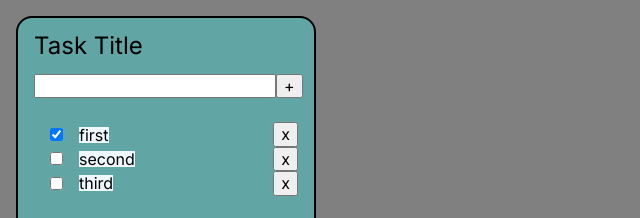
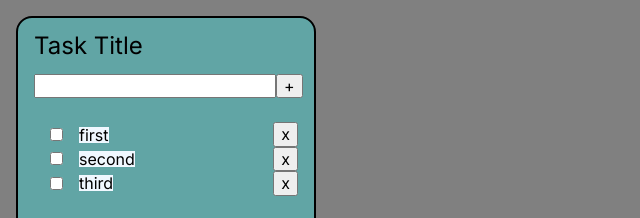
Before and after one commit to osipikav/todo-list, a React (Vite) app: page / in a window 1280 px wide. Shown: the top 218 px of the page, without its empty margins (0-640 px from the left). Built offline with nearby package versions, Linux system fonts and the light colour scheme.

Commit message:
feat: checkbox changing

```diff
--- a/src/app/index.tsx
+++ b/src/app/index.tsx
@@ -12,10 +12,10 @@ export const App = () => {
     { id: v1(), title: 'second', isDone: false },
     { id: v1(), title: 'third', isDone: false },
   ];
-  console.log('initTasks :>> ', initTasks);
 
   const [tasks, setTasks] = useState(initTasks);
   const [filter, setFilter] = useState<FilterValueTypes>('all');
+  // const [isDone, setIsDone] = useState(false);
 
   function removeTask(id: string) {
     const filtredTasks = tasks.filter((t) => t.id !== id);
@@ -31,6 +31,17 @@ export const App = () => {
     const newTask: PropsType = { id: v1(), title: titleValue, isDone: false };
     const newTasks = [newTask, ...tasks];
     setTasks(newTasks);
+  }
+
+  function changeIsDone(taskId: string) {
+    // console.log('object :>> ', !isDone);
+    const task = tasks.find((t) => t.id === taskId);
+    if (task) {
+      task.isDone = !task.isDone;
+    }
+    setTasks(tasks);
+    console.log('task :>> ', task);
+    // setIsDone(!isDone);
   }
 
   let tasksForTodoList = tasks;
@@ -50,6 +61,7 @@ export const App = () => {
         removeTask={removeTask}
         changeFilter={changeFilter}
         addTask={addTask}
+        changeIsDone={changeIsDone}
       />
     </div>
   );
--- a/src/components/TodoList/TodoList.tsx
+++ b/src/components/TodoList/TodoList.tsx
@@ -14,6 +14,7 @@ type TodoListPropsType = {
   removeTask: (id: string) => void;
   changeFilter: (value: FilterValueTypes) => void;
   addTask: (title: string) => void;
+  changeIsDone: (id: string) => void;
 };
 
 export const TodoList = (props: TodoListPropsType) => {
@@ -63,9 +64,13 @@ export const TodoList = (props: TodoListPropsType) => {
           const onRemoveHandler = () => {
             props.removeTask(task.id);
           };
+          const onChangeHandler = () => {
+            props.changeIsDone(task.id);
+          };
+
           return (
             <li key={task.id} className="todo-item">
-              <input className="todo-item__input" type="checkbox" checked={task.isDone} />
+              <input className="todo-item__input" type="checkbox" onChange={onChangeHandler} />
               <span className="todo-item__text">{task.title}</span>
               <button className="todo-item__remove-button" onClick={onRemoveHandler}>
                 x
```
